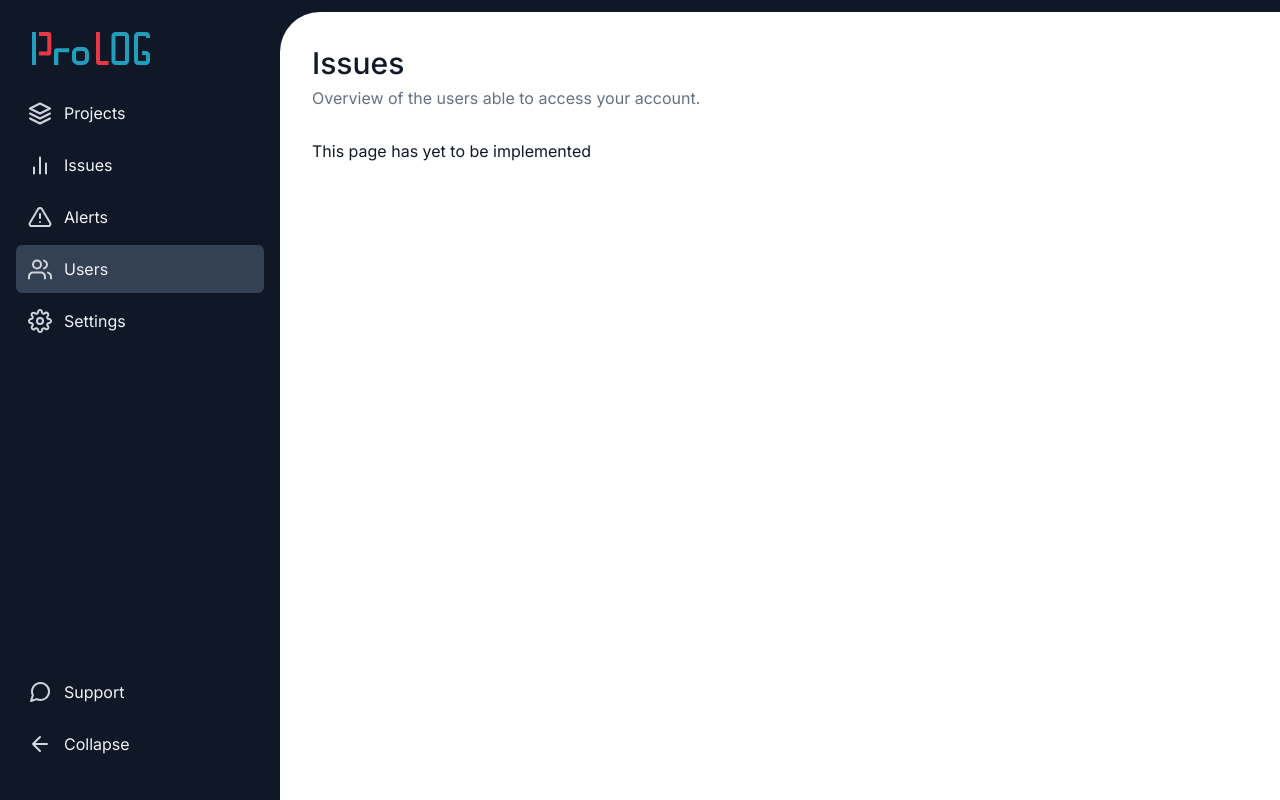
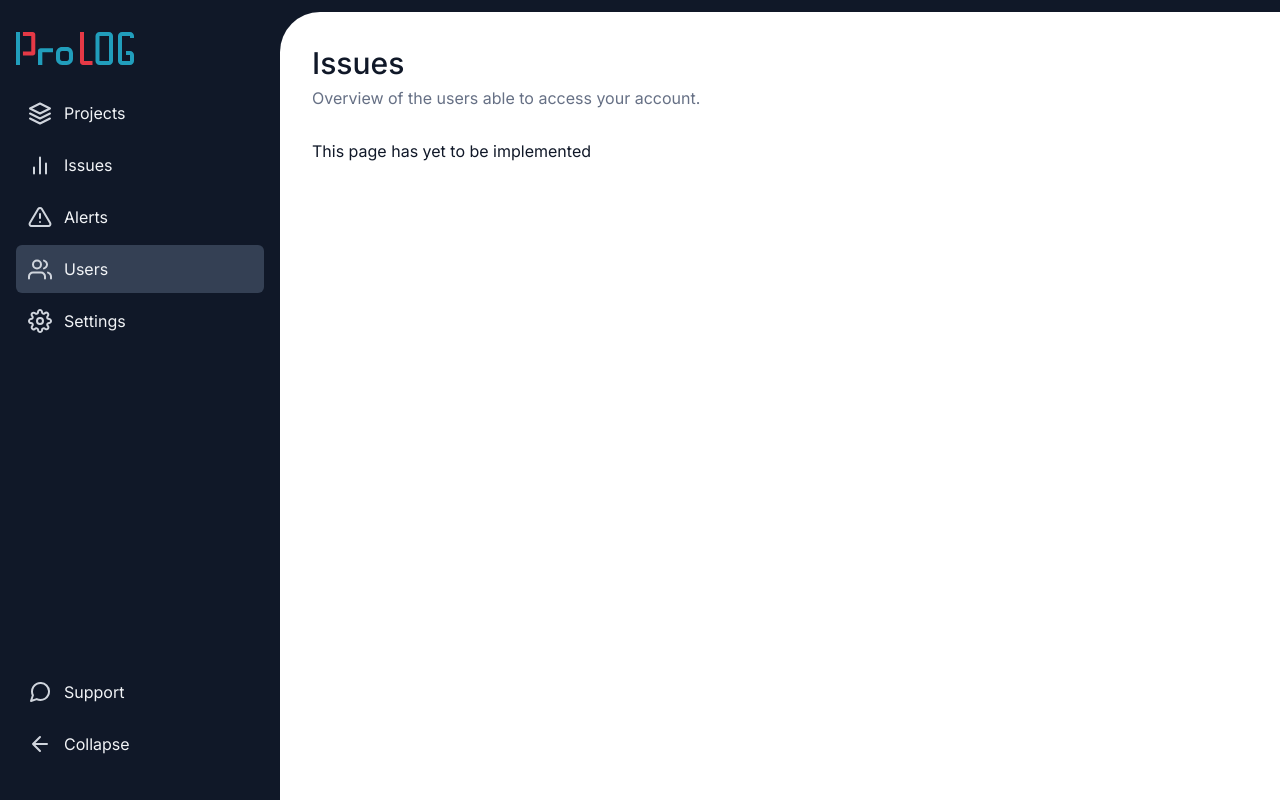
Before and after one commit to profydev/prolog-app-singhekas07, a Next.js app: page /dashboard/users in a window 1280 px wide. Built offline with nearby package versions, Linux system fonts and the light colour scheme.

Commit message:
fix-navigation-logo-when-switching-to-mobile

```diff
--- a/features/layout/sidebar-navigation/sidebar-navigation.module.scss
+++ b/features/layout/sidebar-navigation/sidebar-navigation.module.scss
@@ -19,9 +19,9 @@
     @media (min-width: breakpoint.$desktop) {
       width: 5.1875rem;
 
-      .logo {
-        width: 1.4375rem;
-      }
+      // .logo {   no chota logo on mobile size
+      //   width: 1.4375rem;
+      // }
     }
   }
 }
@@ -53,6 +53,27 @@
 
   @media (min-width: breakpoint.$desktop) {
     margin: space.$s0 space.$s4;
+  }
+}
+
+.smallLogo {
+  width: 1.4375rem;
+  display: none;
+
+  @media (min-width: breakpoint.$desktop) { //desktop and collapsed pe show small ko
+    &.isCollapsed {
+      display: block;
+    }
+  }
+}
+
+.largeLogo {
+  width: 7.375rem;  //by default show this
+
+  @media (min-width: breakpoint.$desktop) {  //desktop and collapsed pe not show large
+    &.isCollapsed {
+      display: none;
+    }
   }
 }
 
--- a/features/layout/sidebar-navigation/sidebar-navigation.tsx
+++ b/features/layout/sidebar-navigation/sidebar-navigation.tsx
@@ -41,13 +41,21 @@ export function SidebarNavigation() {
         <header className={styles.header}>
           {/* eslint-disable-next-line @next/next/no-img-element */}
           <img
-            src={
-              isSidebarCollapsed
-                ? "/icons/logo-small.svg"
-                : "/icons/logo-large.svg"
-            }
+            src={"/icons/logo-small.svg"}
             alt="logo"
-            className={styles.logo}
+            className={classNames(
+              styles.smallLogo,
+              isSidebarCollapsed && styles.isCollapsed,
+            )}
+          />
+          {/* eslint-disable-next-line @next/next/no-img-element */}
+          <img
+            src={"/icons/logo-large.svg"}
+            alt="logo"
+            className={classNames(
+              styles.largeLogo,
+              isSidebarCollapsed && styles.isCollapsed,
+            )}
           />
           <Button
             onClick={() => setMobileMenuOpen(!isMobileMenuOpen)}
```
Also changed, not shown: 2 other files (tests, documents, lock files or other folders).
